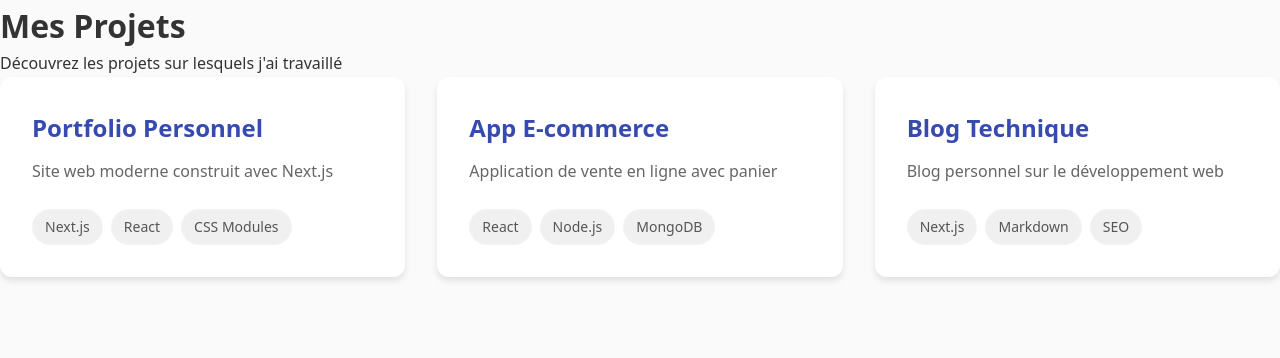
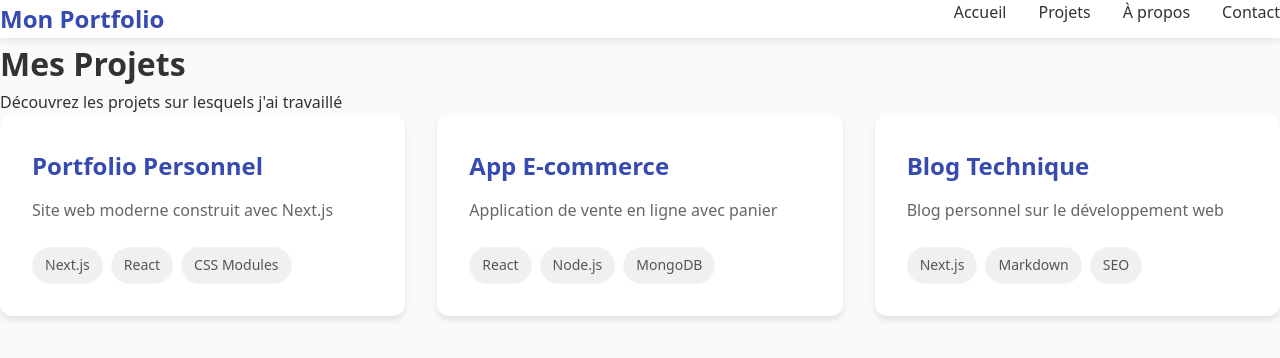
Before and after one commit to hyna42/next-tuto-ocr, a Next.js app: page /projets in a window 1280 px wide. Shown: the top 358 px of the page. Built offline with nearby package versions, Linux system fonts and the light colour scheme.

Commit message:
feat(navigation): nav bar

```diff
--- a/app/layout.js
+++ b/app/layout.js
@@ -1,5 +1,5 @@
-import { Geist, Geist_Mono } from "next/font/google";
 import "./globals.css";
+import Navigation from "../components/Navigation/Navigation";
 
 
 export const metadata = {
@@ -11,6 +11,7 @@
   return (
     <html lang="fr">
       <body >
+        <Navigation/>
         <main>{children}</main>
       </body>
     </html>
--- /dev/null
+++ b/components/Navigation/Navigation.jsx
@@ -0,0 +1,37 @@
+import Link from 'next/link'
+import styles from './Navigation.module.css'
+
+export default function Navigation() {
+ return (
+   <nav className={styles.nav}>
+     <div className="container">
+       <Link href="/" className={styles.logo}>
+         Mon Portfolio
+       </Link>
+
+       <ul className={styles.menu}>
+         <li>
+           <Link href="/" className={styles.link}>
+             Accueil
+           </Link>
+         </li>
+         <li>
+           <Link href="/projets" className={styles.link}>
+             Projets
+           </Link>
+         </li>
+         <li>
+           <Link href="/a-propos" className={styles.link}>
+             À propos
+           </Link>
+         </li>
+         <li>
+           <Link href="/contact" className={styles.link}>
+             Contact
+           </Link>
+         </li>
+       </ul>
+     </div>
+   </nav>
+ )
+}
--- /dev/null
+++ b/components/Navigation/Navigation.module.css
@@ -0,0 +1,49 @@
+.nav div {
+  background: white;
+  box-shadow: 0 2px 8px rgba(0, 0, 0, 0.1);
+  position: sticky;
+  display: flex;
+  flex-direction: row;
+  justify-content: space-between;
+  top: 0;
+  z-index: 100;
+}
+
+.logo {
+  font-size: 1.5rem;
+  font-weight: 700;
+  color: #364AB0;
+  text-decoration: none;
+}
+
+.menu {
+  display: flex;
+  gap: 2rem;
+  list-style: none;
+  margin: 0;
+  padding: 0;
+}
+
+.link {
+  text-decoration: none;
+  color: #333;
+  font-weight: 500;
+  transition: color 0.3s ease;
+}
+
+.link:hover {
+  color: #364AB0;
+}
+
+@media (max-width: 768px) {
+  .container {
+    flex-direction: column;
+    gap: 1rem;
+  }
+
+  .menu {
+    flex-direction: column;
+    align-items: center;
+    gap: 1rem;
+  }
+}
```
